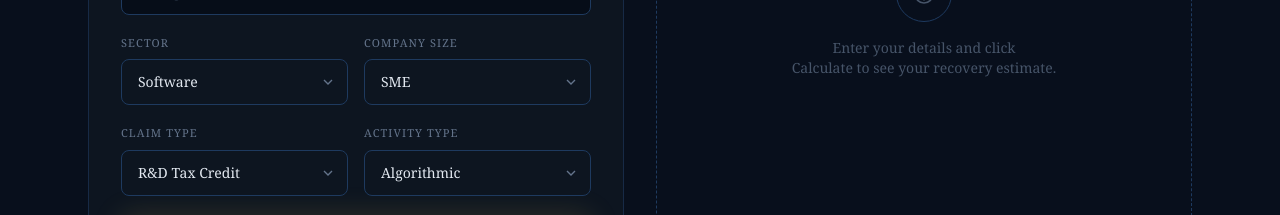
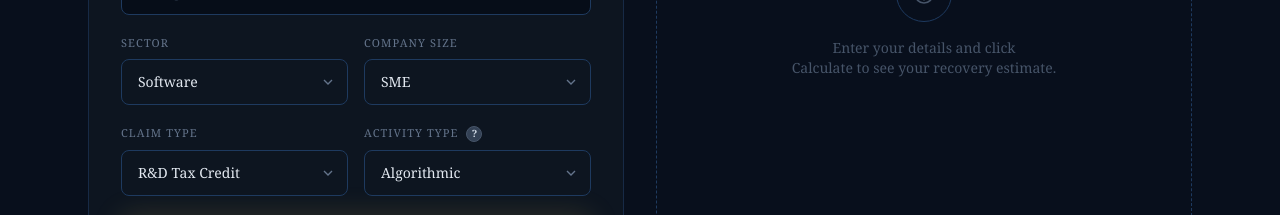
Before and after one commit to Lawalee45/sovereign-frontend, a Next.js app: page / in a window 1280 px wide. Shown: the part 1980-2195 px from the top of the page. Built offline with nearby package versions, Linux system fonts and the light colour scheme.

Commit message:
UI: Activity Type tooltip on calculator

```diff
--- a/app/page.tsx
+++ b/app/page.tsx
@@ -268,7 +268,16 @@ export default function LandingPage() {
                   <Select value={grantType} onChange={setGrantType} options={GRANT_TYPES} />
                 </div>
                 <div>
-                  <label className="block text-[11px] uppercase tracking-widest text-slate-500 mb-2">Activity Type</label>
+                <div className="flex items-center gap-2 mb-2">
+  <label className="text-[11px] uppercase tracking-widest text-slate-500">Activity Type</label>
+  <div className="relative group cursor-help">
+    <div className="w-4 h-4 rounded-full bg-slate-700 text-slate-300 flex items-center justify-center text-[10px] font-bold border border-slate-600 hover:bg-slate-600 transition-colors">?</div>
+    <div className="absolute bottom-full left-1/2 -translate-x-1/2 mb-2 w-52 p-2 bg-slate-800 text-xs text-slate-300 rounded shadow-xl border border-slate-700 opacity-0 group-hover:opacity-100 pointer-events-none transition-opacity z-50">
+      Select "Algorithmic" for software R&D, "Material Science" for hardware, or "Process Failure" if logging failed experiments.
+      <div className="absolute top-full left-1/2 -translate-x-1/2 border-4 border-transparent border-t-slate-800"></div>
+    </div>
+  </div>
+</div>
                   <Select value={frictionType} onChange={setFrictionType} options={FRICTION_TYPES} />
                 </div>
               </div>
```
